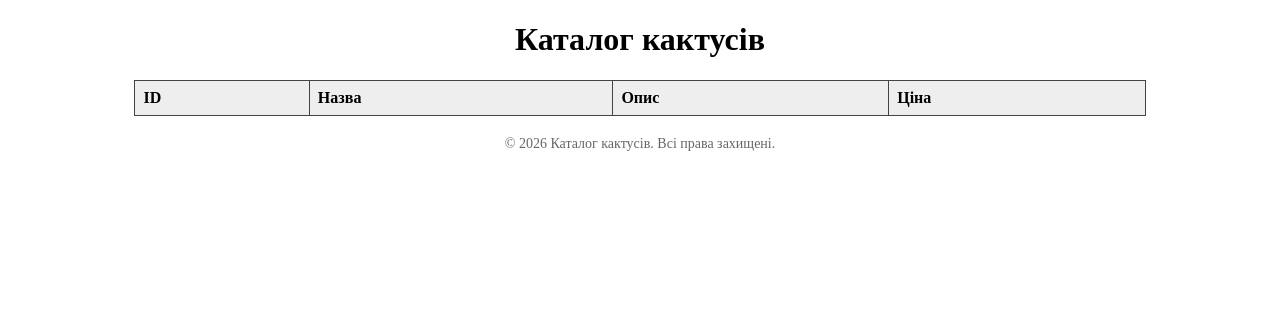
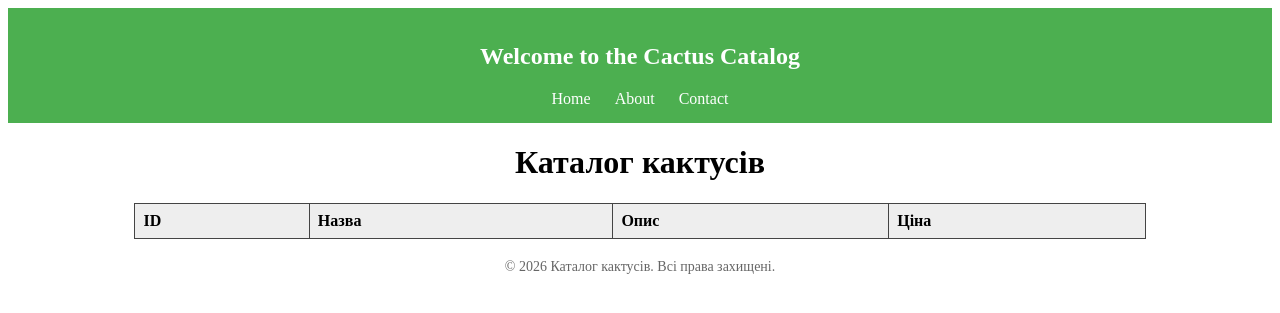
Before and after one commit to Danil-Hutman/DevSecOps_first_lab, a Flask app: page / in a window 1280 px wide. Shown: the top 313 px of the page. Run offline with Flask 3, Linux system fonts and the light colour scheme; data that the repository does not hold is empty.

Commit message:
feat(ui): add header to cactus catalog page

```diff
--- a/src/templates/index.html
+++ b/src/templates/index.html
@@ -20,6 +20,32 @@
     </style>
   </head>
   <body>
+    <header
+      style="
+        text-align: center;
+        background-color: #4caf50;
+        color: white;
+        padding: 15px;
+      "
+    >
+      <h2>Welcome to the Cactus Catalog</h2>
+      <nav>
+        <a href="/" style="margin: 0 10px; color: white; text-decoration: none"
+          >Home</a
+        >
+        <a
+          href="/about"
+          style="margin: 0 10px; color: white; text-decoration: none"
+          >About</a
+        >
+        <a
+          href="/contact"
+          style="margin: 0 10px; color: white; text-decoration: none"
+          >Contact</a
+        >
+      </nav>
+    </header>
+
     <h1 style="text-align: center">Каталог кактусів</h1>
     <div id="cactus-list"></div>
 
```
